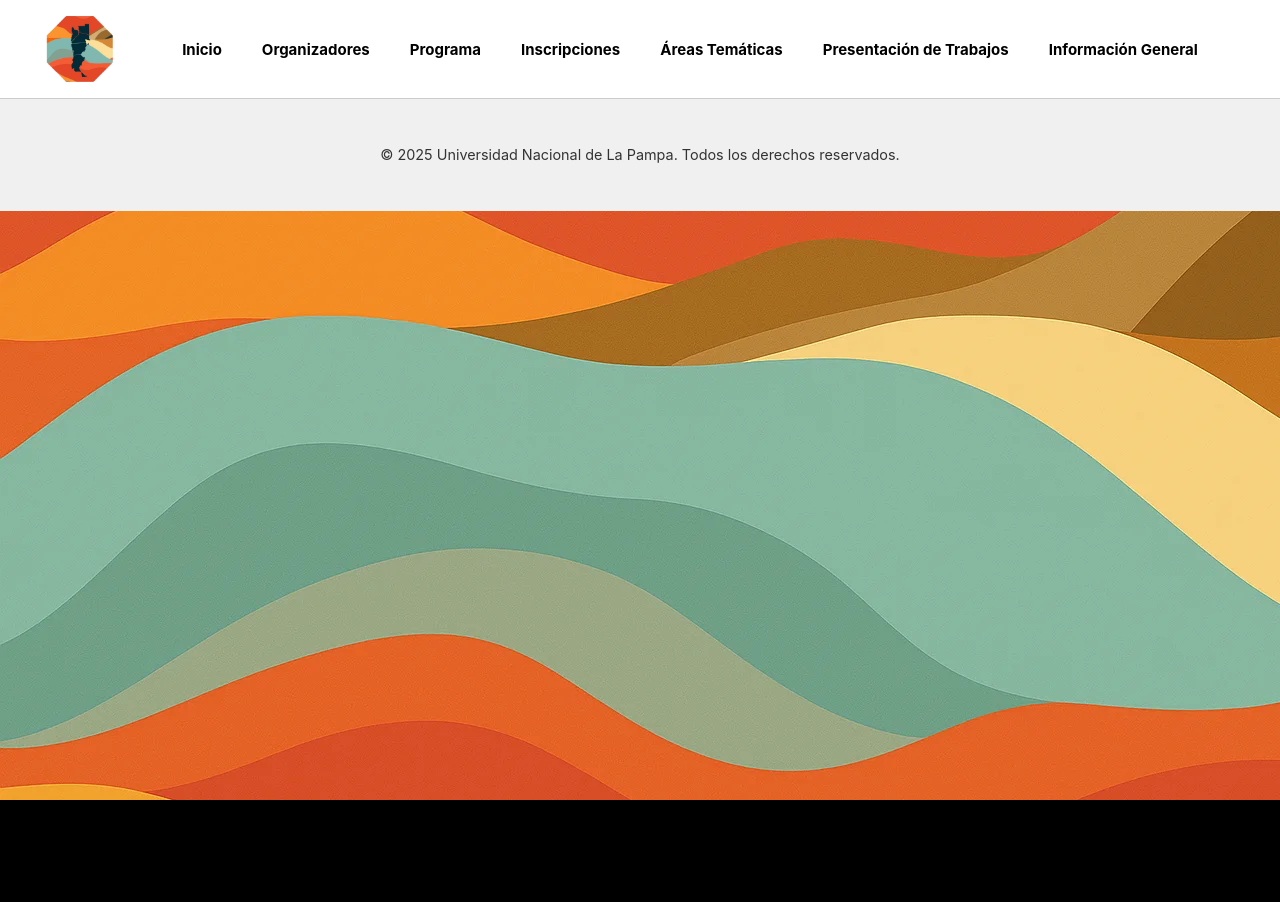
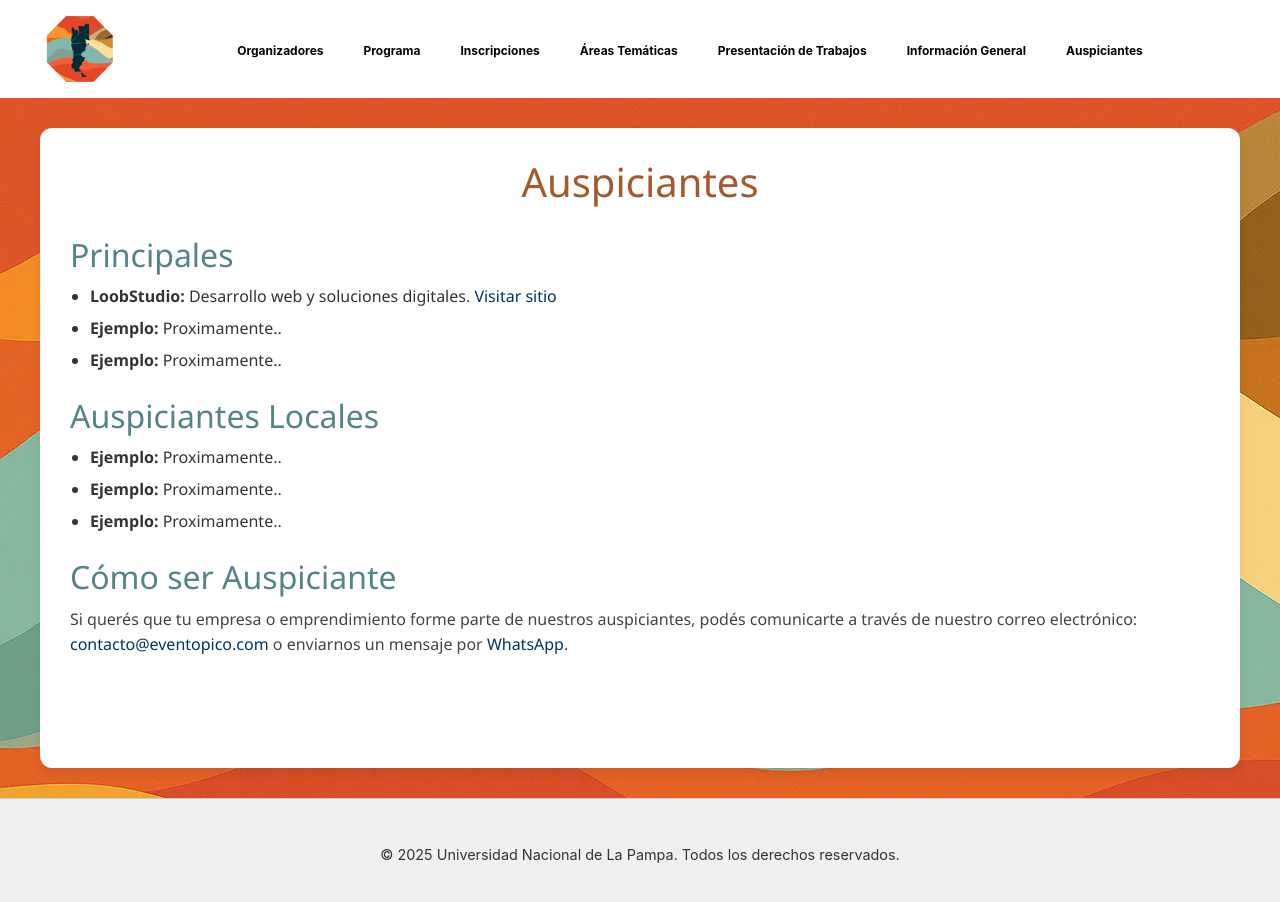
Before and after one commit to Valentindrap/WEBCPA, a React (Create React App) app: page /Auspiciantes in a window 1280 px wide. Shown: the top 902 px of the page. Before the commit the page ends 800 px from the top, so only its background shows below. Built offline with nearby package versions, Linux system fonts and the light colour scheme.

Commit message:
Presentacion

```diff
--- a/src/App.js
+++ b/src/App.js
@@ -9,6 +9,7 @@ import AreasTematicas from './componentes/AreasTematicas.js';
 import PresentacionTrabajos from './componentes/PresentacionTrabajos.js';
 import InformacionGeneral from './componentes/InformacionGeneral.js';
 import Footer from './componentes/Footer.js';
+import Auspiciantes from './componentes/Auspiciantes.js';
 
 
 function App() {
@@ -24,6 +25,7 @@ function App() {
           <Route path='/areas-tematicas' element={<AreasTematicas/>} />
           <Route path='/presentacion-trabajos' element={<PresentacionTrabajos/>} />
           <Route path='/InformacionGeneral' element={<InformacionGeneral/>} />
+          <Route path='/Auspiciantes' element={<Auspiciantes/>}/>
         </Routes>
         <Footer/>
       </BrowserRouter>
--- /dev/null
+++ b/src/componentes/Auspiciantes.js
@@ -0,0 +1,38 @@
+import React from 'react';
+import '../css/Auspiciantes.css';
+
+function Auspiciantes() {
+  return (
+    <div className="auspiciantes">
+      <h1>Auspiciantes</h1>
+
+      <section>
+        <h2>Principales</h2>
+        <ul>
+          <li><strong>LoobStudio:</strong> Desarrollo web y soluciones digitales. <a href="https://loobstudio.com" target="_blank" rel="noreferrer">Visitar sitio</a></li>
+          <li><strong>Ejemplo:</strong> Proximamente..</li>
+          <li><strong>Ejemplo:</strong> Proximamente..</li>
+        </ul>
+      </section>
+
+      <section>
+        <h2>Auspiciantes Locales</h2>
+        <ul>
+          <li><strong>Ejemplo:</strong> Proximamente..</li>
+          <li><strong>Ejemplo:</strong> Proximamente..</li>
+          <li><strong>Ejemplo:</strong> Proximamente..</li>
+        </ul>
+      </section>
+
+      <section>
+        <h2>Cómo ser Auspiciante</h2>
+        <p>
+          Si querés que tu empresa o emprendimiento forme parte de nuestros auspiciantes, podés comunicarte a través de nuestro correo electrónico:
+          <a href="mailto:contacto@eventopico.com"> contacto@eventopico.com</a> o enviarnos un mensaje por <a href="https://wa.me/5492302456789" target="_blank" rel="noreferrer">WhatsApp</a>.
+        </p>
+      </section>
+    </div>
+  );
+}
+
+export default Auspiciantes;
--- a/src/componentes/Navbar.js
+++ b/src/componentes/Navbar.js
@@ -22,7 +22,7 @@ function Navbar() {
 
     return (
         <nav className="navbar-container">
-            <img src={logo} className="img-thumbnail nav-logo" alt="logo" />
+             <Link to={"/"}><img src={logo}  className="img-thumbnail nav-logo" alt="logo" /></Link>
 
             {/* Botón menú hamburguesa en móviles */}
             <button className="menu-toggle" onClick={() => setMenuOpen(!menuOpen)}>
@@ -33,13 +33,13 @@ function Navbar() {
             <div className={`contenedor-navbar ${menuOpen ? "active" : ""}`}>
                 <ul className="nav-links text-wrap">
                     {[
-                        { path: "/", label: "Inicio" },
                         { path: "/organizadores", label: "Organizadores" },
                         { path: "/cronograma", label: "Programa" },
                         { path: "/inscripciones", label: "Inscripciones" },
                         { path: "/areas-tematicas", label: "Áreas Temáticas" },
                         { path: "/presentacion-trabajos", label: "Presentación de Trabajos" },
-                        { path: "/InformacionGeneral", label: "Información General" }
+                        { path: "/InformacionGeneral", label: "Información General" },
+                        { path: "/Auspiciantes", label: "Auspiciantes" }
                     ].map((item, index) => (
                         <motion.li
                             key={item.path}
--- a/src/componentes/PresentacionTrabajos.js
+++ b/src/componentes/PresentacionTrabajos.js
@@ -8,7 +8,7 @@ function PresentacionTrabajos() {
       <p>Informacion de como deber ser entregado los trabajos, se puede quitar esta seccion.
 
       </p>
-      <h2>Ejemplo:</h2><br></br>
+      <h2>Proximamente...</h2><br></br>
       <h2>Fechas Importantes</h2>
       <ul>
         <li><strong>Recepción de trabajos:</strong> #</li>
--- a/src/componentes/Principal.js
+++ b/src/componentes/Principal.js
@@ -17,7 +17,7 @@ function Principal() {
 
         <h3>Fecha y Sede</h3>
         <p><strong>Fecha:</strong> 29 al 31 de octubre de 2025</p>
-        <p><strong>Sede:</strong> Facultad de Ciencias Veterinarias UNLPam / MÉDANO / Facultad de Ingeniería</p>
+        <p><strong>Sede:</strong> Facultad de Ciencias Veterinarias UNLPam. General Pico. La Pampa</p>
 
         <h3>Objetivos</h3>
         <ul>
--- /dev/null
+++ b/src/css/Auspiciantes.css
@@ -0,0 +1,68 @@
+.auspiciantes {
+    max-width: 1200px;
+    margin: 30px auto;
+    padding: 30px;
+    background-color: #ffffff;
+    border-radius: 12px;
+    box-shadow: 0 6px 12px rgba(0, 0, 0, 0.08);
+    font-family: 'Segoe UI', sans-serif;
+    min-height: 80vh;
+  }
+
+  .auspiciantes h1 {
+    text-align: center;
+    color: #A6582D;
+    margin-bottom: 30px;
+  }
+
+  .auspiciantes h2 {
+    color: #548488;
+    margin-top: 25px;
+    margin-bottom: 10px;
+  }
+
+  .auspiciantes p {
+    font-size: 16px;
+    color: #444;
+    line-height: 1.6;
+  }
+
+  .auspiciantes ul {
+    padding-left: 20px;
+    margin-top: 10px;
+  }
+
+  .auspiciantes ul li {
+    font-size: 16px;
+    color: #333;
+    margin-bottom: 8px;
+  }
+
+  .auspiciantes a {
+    color: #003366;
+    text-decoration: none;
+  }
+
+  .auspiciantes a:hover {
+    text-decoration: underline;
+  }
+
+  /* Responsive */
+  @media (max-width: 768px) {
+    .auspiciantes {
+      padding: 20px;
+    }
+
+    .auspiciantes h1 {
+      font-size: 22px;
+    }
+
+    .auspiciantes h2 {
+      font-size: 18px;
+    }
+
+    .auspiciantes p,
+    .auspiciantes ul li {
+      font-size: 14px;
+    }
+  }
--- a/src/css/Navbar.css
+++ b/src/css/Navbar.css
@@ -129,10 +129,17 @@
     }
 
     .nav-links a {
-        font-size: 15px
+        font-size: 12px
     }
 
     .nav-logo {
         max-width: 80px;
     }
 }
+
+@media (min-width: 1500px) {
+    .nav-links a {
+        font-size: 16px
+    }
+
+}
```
